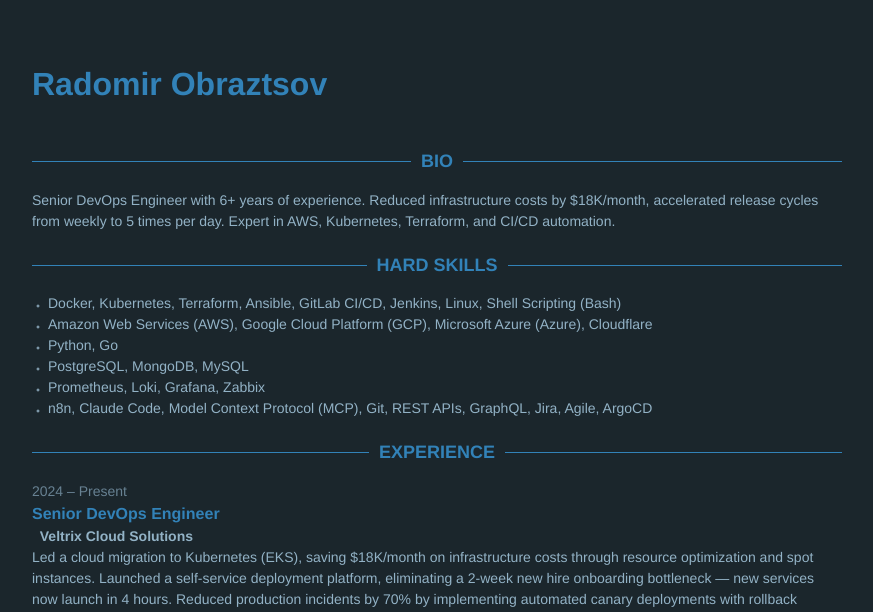
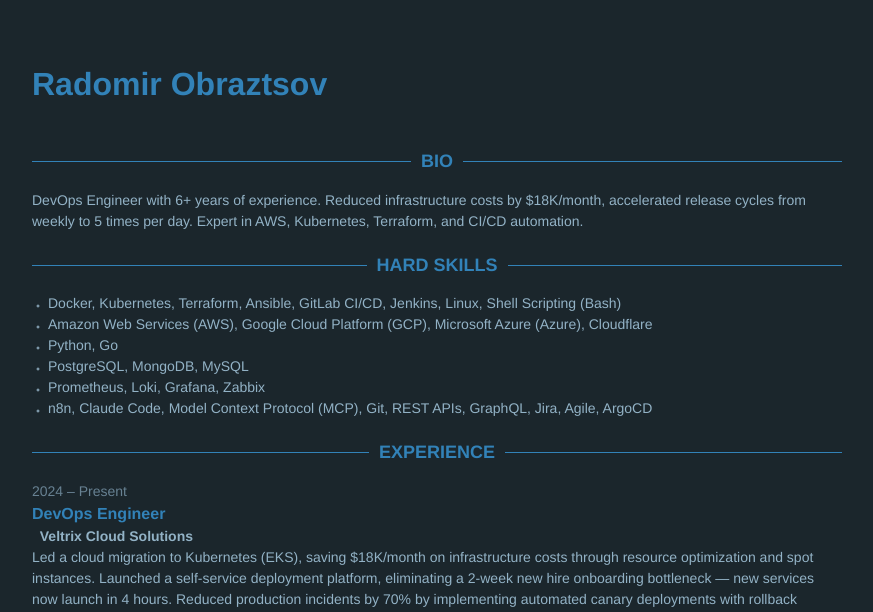
Before and after one commit to martianovandrei9000/CV-Radomir-Obraztsov, a Jekyll site: the page built from index.html, in a window 1280 px wide. Shown: the top 612 px of the page, without its empty margins (203-1076 px from the left). Built offline with Jekyll 4.4.1, drawn with Linux system fonts in a browser that asks for light colours.

Commit message:
Update CV

```diff
--- a/_data/data.yml
+++ b/_data/data.yml
@@ -30,7 +30,7 @@ languages:
   - idiom: German – B1 (CEFR)
 
 bio: |
-  Senior DevOps Engineer with 6+ years of experience. Reduced infrastructure costs by $18K/month, accelerated release cycles from weekly to 5 times per day. Expert in AWS, Kubernetes, Terraform, and CI/CD automation.
+  DevOps Engineer with 6+ years of experience. Reduced infrastructure costs by $18K/month, accelerated release cycles from weekly to 5 times per day. Expert in AWS, Kubernetes, Terraform, and CI/CD automation.
 
 contact:
   phone: +54 911 3269-0172
@@ -38,7 +38,7 @@ contact:
   email: radomir.obraztsov@reverse-ats.com
 
 experience:
-  - role: Senior DevOps Engineer
+  - role: DevOps Engineer
     time: 2024 – Present
     company: Veltrix Cloud Solutions
     details: |
```
